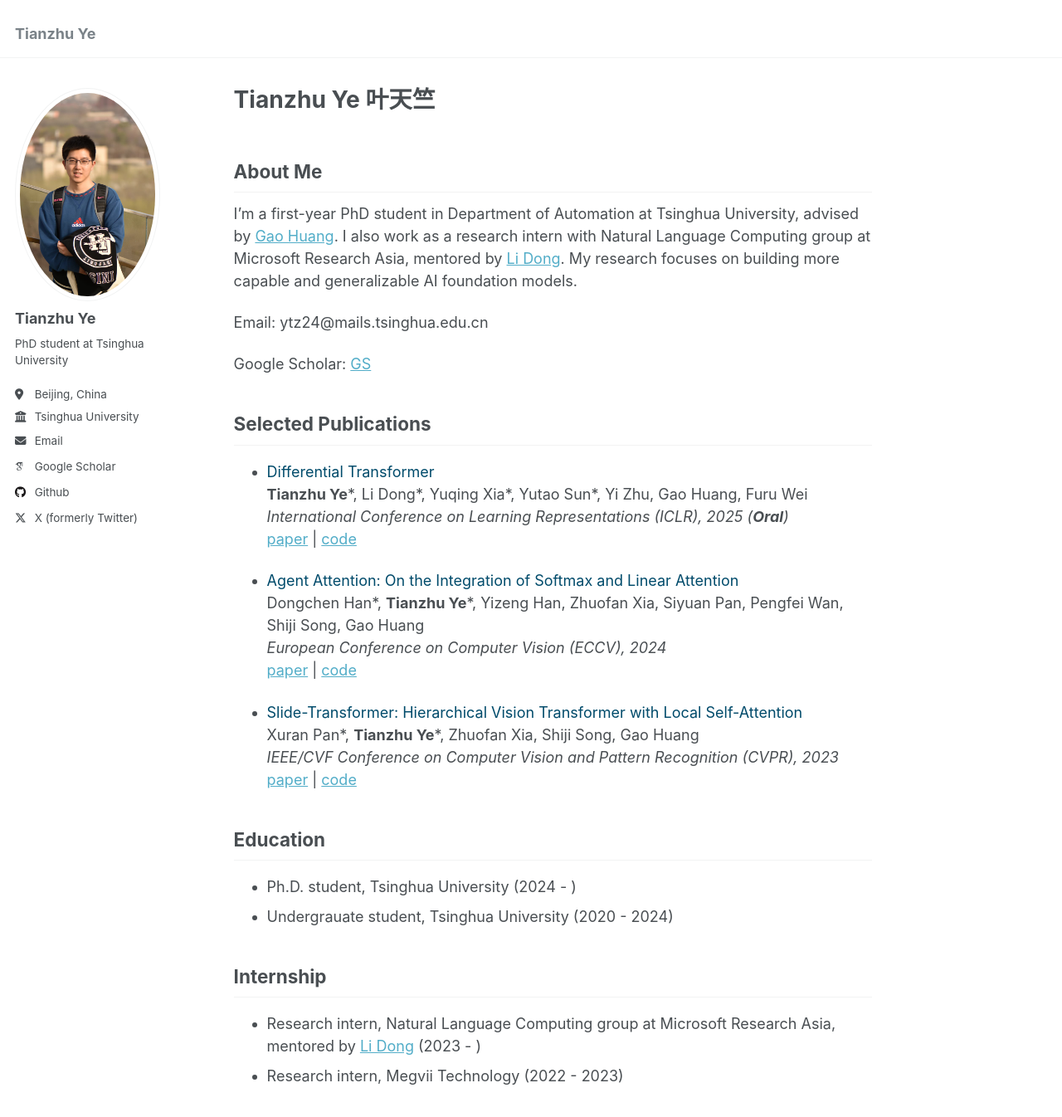
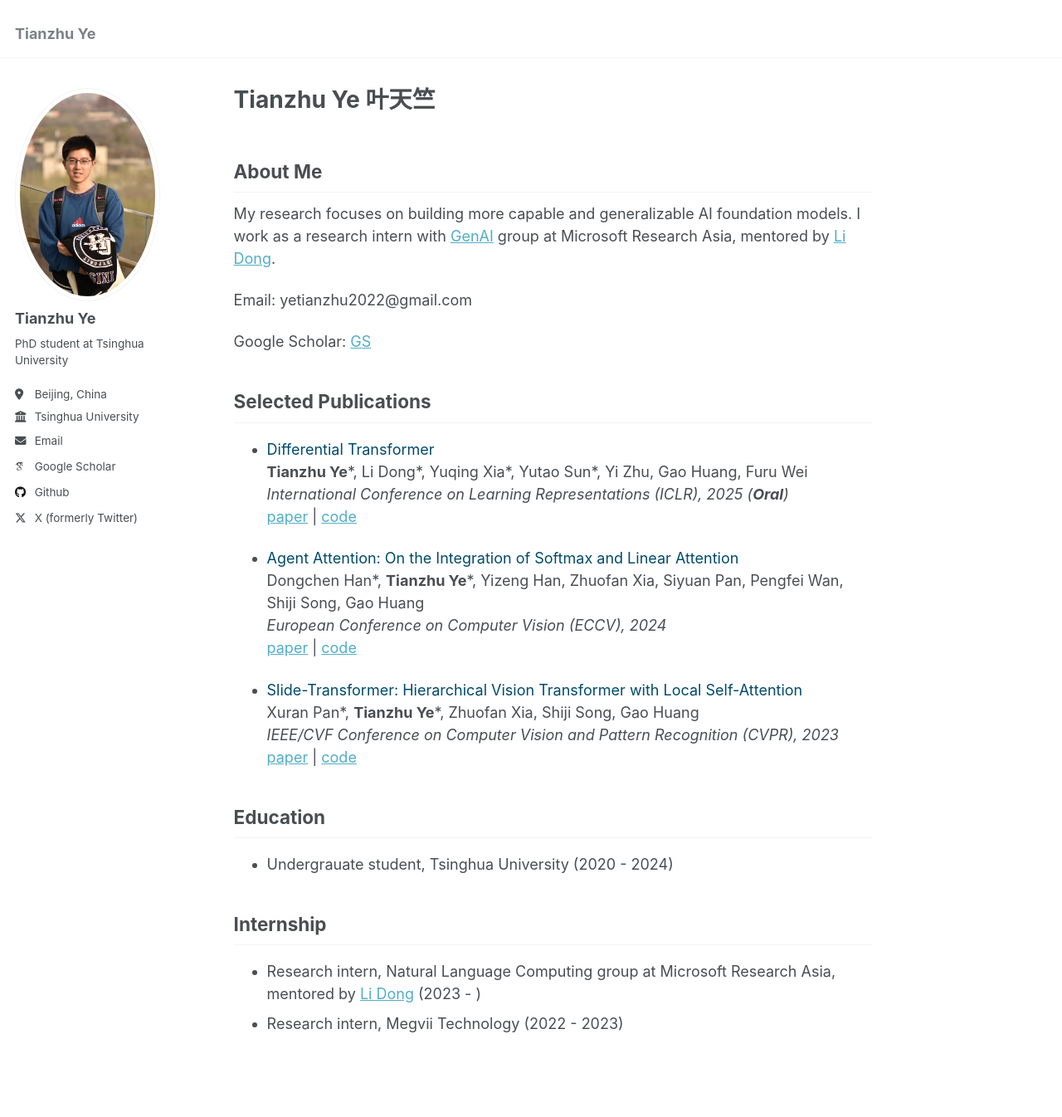
Before and after one commit to YTianZHU/YTianZHU.github.io, a Jekyll site: the page built from _pages/about.md, in a window 1280 px wide and 1400 px high. Shown: the top 1346 px of the window at 83% size. Built offline with Jekyll 4.4.1, drawn with Linux system fonts in a browser that asks for light colours; some web fonts are replaced.

Commit message:
Update about.md

```diff
--- a/_pages/about.md
+++ b/_pages/about.md
@@ -8,9 +8,12 @@ redirect_from:
 ---
 
 ## About Me
-I'm a first-year PhD student in Department of Automation at Tsinghua University, advised by [Gao Huang](https://www.gaohuang.net/). I also work as a research intern with Natural Language Computing group at Microsoft Research Asia, mentored by [Li Dong](https://dong.li/). My research focuses on building more capable and generalizable AI foundation models.
+<!-- I'm a first-year PhD student in Department of Automation at Tsinghua University, advised by [Gao Huang](https://www.gaohuang.net/). I also work as a research intern with Natural Language Computing group at Microsoft Research Asia, mentored by [Li Dong](https://dong.li/). My research focuses on building more capable and generalizable AI foundation models. -->
 
-Email: ytz24@mails.tsinghua.edu.cn
+My research focuses on building more capable and generalizable AI foundation models. I work as a research intern with [GenAI](https://www.microsoft.com/en-us/research/group/general-artificial-intelligence/) group at Microsoft Research Asia, mentored by [Li Dong](https://dong.li/).
+
+<!-- Email: ytz24@mails.tsinghua.edu.cn -->
+Email: yetianzhu2022@gmail.com
 
 Google Scholar: [GS](https://scholar.google.com/citations?user=7X8BCBsAAAAJ)
 
@@ -32,7 +35,7 @@ Xuran Pan\*, **Tianzhu Ye**\*, Zhuofan Xia, Shiji Song, Gao Huang
 [paper](https://arxiv.org/abs/2304.04237) | [code](https://github.com/LeapLabTHU/Slide-Transformer)
 
 ## Education
-- Ph.D. student, Tsinghua University (2024 - )
+<!-- - Ph.D. student, Tsinghua University (2024 - ) -->
 - Undergrauate student, Tsinghua University (2020 - 2024)
 
 ## Internship
```
